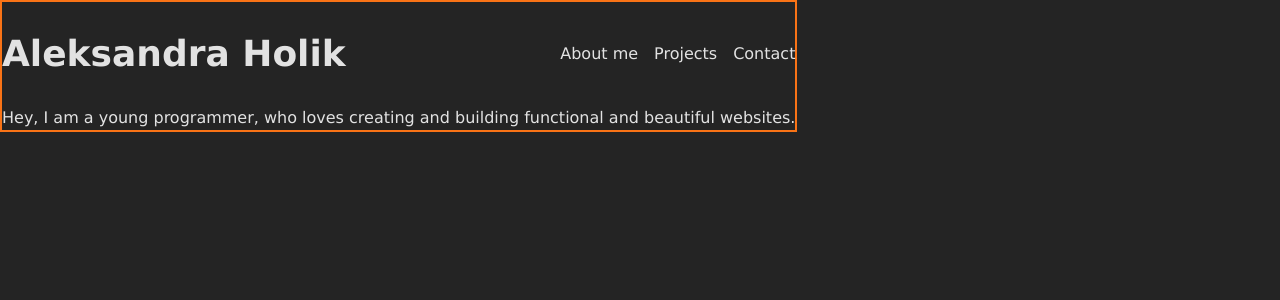
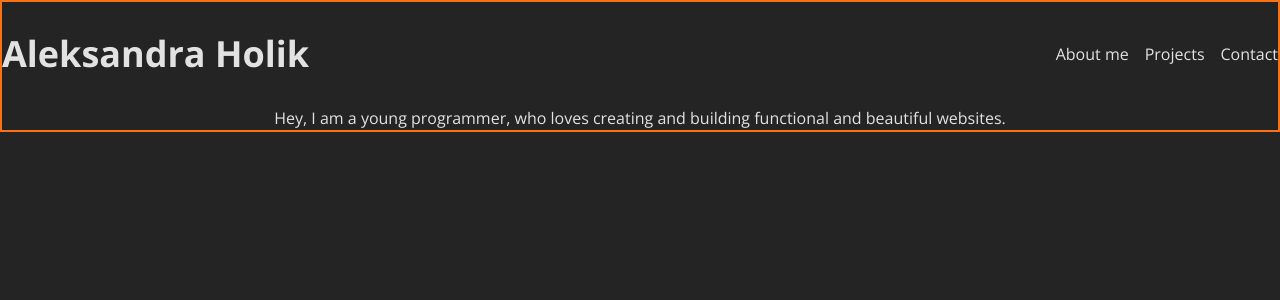
Before and after one commit to rarmand/portfolio, a React (Vite) app: page / in a window 1280 px wide. Shown: the top 300 px of the page. Built offline with nearby package versions, Linux system fonts and the light colour scheme.

Commit message:
added OpenSans font

```diff
--- a/index.html
+++ b/index.html
@@ -1,10 +1,16 @@
-<!doctype html>
+<!DOCTYPE html>
 <html lang="en">
   <head>
     <meta charset="UTF-8" />
     <link rel="icon" type="image/svg+xml" href="/vite.svg" />
     <meta name="viewport" content="width=device-width, initial-scale=1.0" />
-    <title>portfolio</title>
+    <title>Aleksandra Holik | Web Developer</title>
+    <link rel="preconnect" href="https://fonts.googleapis.com" />
+    <link rel="preconnect" href="https://fonts.gstatic.com" crossorigin />
+    <link
+      href="https://fonts.googleapis.com/css2?family=Open+Sans:ital,wght@0,300..800;1,300..800&display=swap"
+      rel="stylesheet"
+    />
   </head>
   <body>
     <div id="root"></div>
--- a/src/index.css
+++ b/src/index.css
@@ -3,9 +3,12 @@
 @tailwind utilities;
 
 :root {
-  font-family: Verdana, Helvetica, Arial, sans-serif;
+  font-family: "Open Sans", Helvetica, Arial, sans-serif;
   line-height: 1.5;
   font-weight: 400;
+
+  margin: 0 auto;
+  text-align: center;
 
   color: rgba(255, 255, 255, 0.87);
   background-color: #242424;
@@ -18,7 +21,20 @@
 
 body {
   margin: 0;
-  display: flex;
   min-width: 320px;
   min-height: 100vh;
 }
+
+h1 {
+  font-size: 48px;
+  font-weight: 500;
+}
+
+a {
+  text-decoration: none;
+  cursor: pointer;
+}
+
+a:hover {
+  text-decoration: underline;
+}
```
